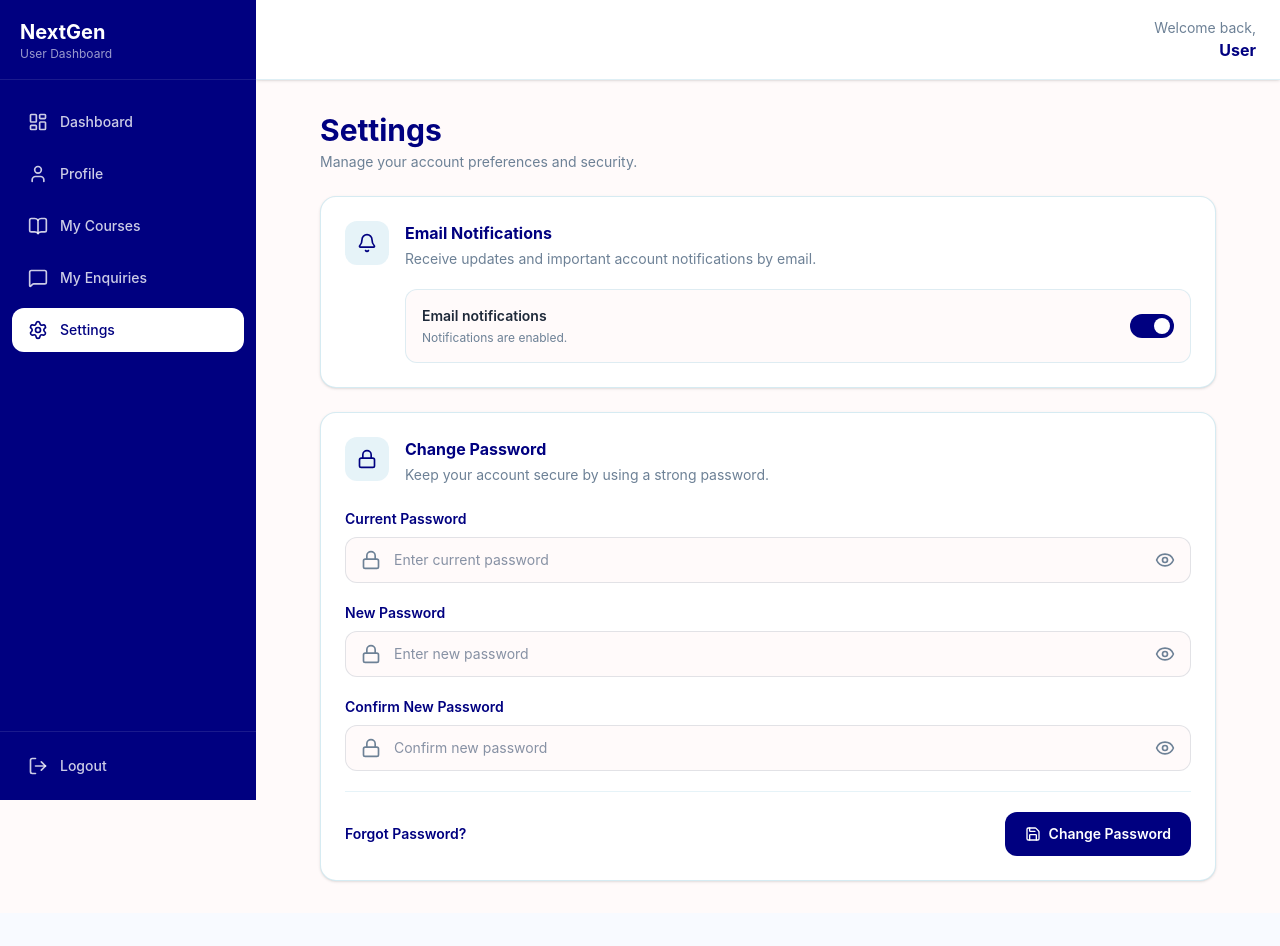
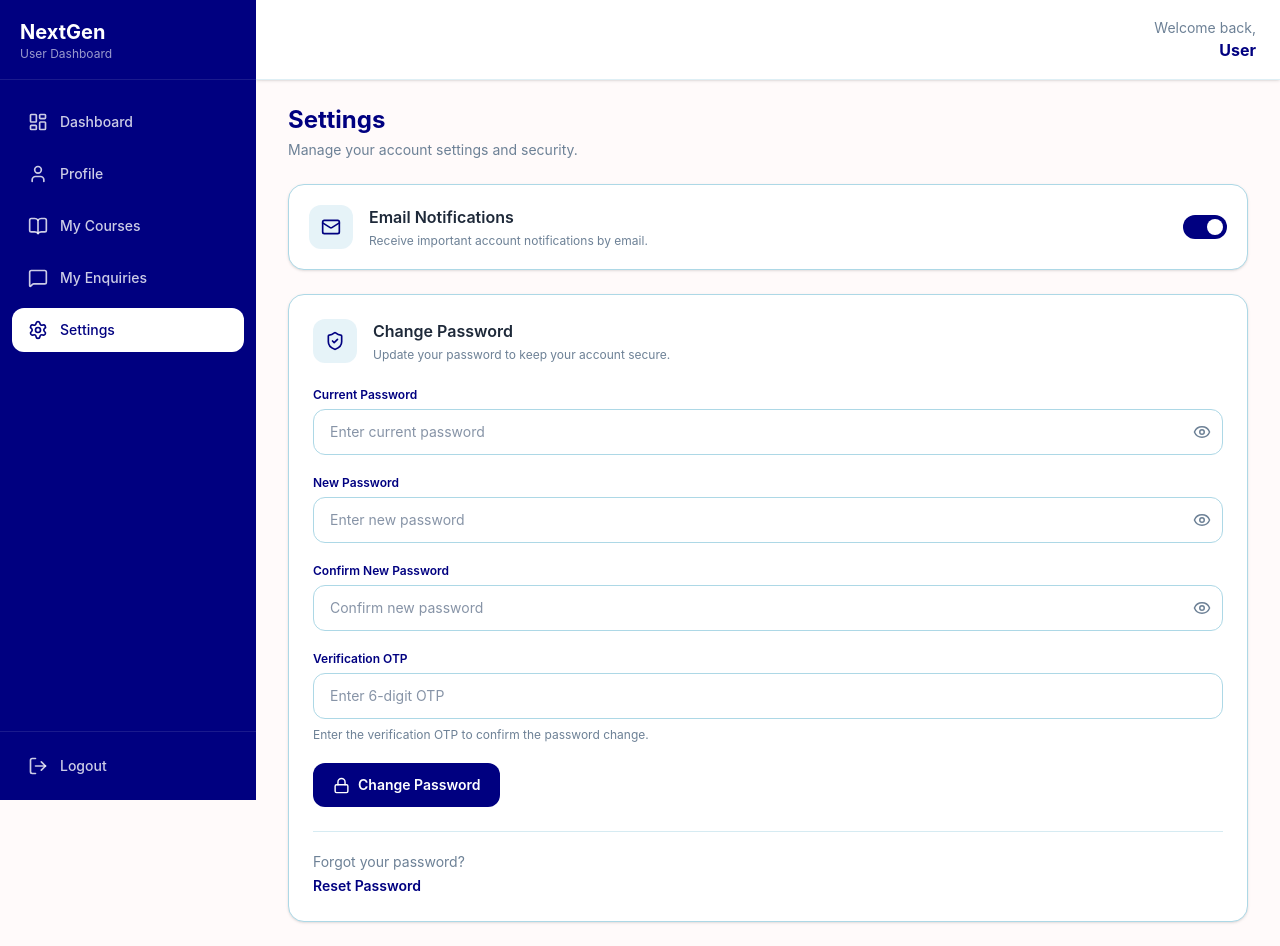
Before and after one commit to muskankumariedugaon/homepage, a React (Vite) app: page /user/settings in a window 1280 px wide. Before the commit the page ends 913 px from the top, so only its background shows below. Built offline with nearby package versions, Linux system fonts and the light colour scheme.

Commit message:
Refactor UserSettings component for password change

```diff
--- a/src/pages/UserSettings.jsx
+++ b/src/pages/UserSettings.jsx
@@ -1,31 +1,14 @@
 import { useState } from "react";
-import {
-  Bell,
-  Lock,
-  Eye,
-  EyeOff,
-  Save,
-  Loader2,
-  CheckCircle,
-  AlertCircle,
-} from "lucide-react";
 import { Link } from "react-router-dom";
-
-const API_BASE_URL =
-  "https://nextgen-backend-81fc.onrender.com/api";
+import { Eye, EyeOff, Lock, Mail, ShieldCheck } from "lucide-react";
 
 function UserSettings() {
-  const [emailNotifications, setEmailNotifications] =
-    useState(true);
+  const [emailNotifications, setEmailNotifications] = useState(true);
 
-  const [currentPassword, setCurrentPassword] =
-    useState("");
-
-  const [newPassword, setNewPassword] =
-    useState("");
-
-  const [confirmPassword, setConfirmPassword] =
-    useState("");
+  const [currentPassword, setCurrentPassword] = useState("");
+  const [newPassword, setNewPassword] = useState("");
+  const [confirmPassword, setConfirmPassword] = useState("");
+  const [otp, setOtp] = useState("");
 
   const [showCurrentPassword, setShowCurrentPassword] =
     useState(false);
@@ -37,26 +20,30 @@ function UserSettings() {
     useState(false);
 
   const [loading, setLoading] = useState(false);
+  const [message, setMessage] = useState("");
   const [error, setError] = useState("");
-  const [success, setSuccess] = useState("");
 
-  // ==========================================
-  // CHANGE PASSWORD
-  // ==========================================
+  const API_BASE_URL =
+    "https://nextgen-backend-81fc.onrender.com/api";
 
   const handleChangePassword = async (e) => {
     e.preventDefault();
 
+    setMessage("");
     setError("");
-    setSuccess("");
 
-    if (!currentPassword) {
-      setError("Please enter your current password.");
+    if (
+      !currentPassword ||
+      !newPassword ||
+      !confirmPassword ||
+      !otp
+    ) {
+      setError("Please fill all fields.");
       return;
     }
 
-    if (!newPassword) {
-      setError("Please enter your new password.");
+    if (otp !== "123456") {
+      setError("Invalid OTP.");
       return;
     }
 
@@ -67,20 +54,12 @@ function UserSettings() {
       return;
     }
 
-    if (!confirmPassword) {
+    if (newPassword !== confirmPassword) {
       setError(
-        "Please confirm your new password."
+        "New password and confirm password do not match."
       );
       return;
     }
-
-    if (newPassword !== confirmPassword) {
-      setError("New passwords do not match.");
-      return;
-    }
-
-    try {
-      setLoading(true);
 
     const token = localStorage.getItem("userToken");
 
@@ -91,18 +70,24 @@ function UserSettings() {
       return;
     }
 
+    try {
+      setLoading(true);
+
       const response = await fetch(
         `${API_BASE_URL}/auth/change-password`,
         {
           method: "PUT",
+
           headers: {
             "Content-Type": "application/json",
             Authorization: `Bearer ${token}`,
           },
+
           body: JSON.stringify({
             currentPassword,
             newPassword,
             confirmPassword,
+            otp,
           }),
         }
       );
@@ -116,13 +101,14 @@ function UserSettings() {
         );
       }
 
-      setSuccess(
-        "Password changed successfully."
+      setMessage(
+        "Password changed successfully. A confirmation email has been sent."
       );
 
       setCurrentPassword("");
       setNewPassword("");
       setConfirmPassword("");
+      setOtp("");
     } catch (error) {
       console.error(
         "Change Password Error:",
@@ -131,54 +117,45 @@ function UserSettings() {
 
       setError(
         error.message ||
-          "Failed to change password."
+          "Something went wrong. Please try again."
       );
     } finally {
       setLoading(false);
     }
   };
 
-  // ==========================================
-  // PASSWORD INPUT
-  // ==========================================
-
-  const PasswordInput = ({
+  const PasswordField = ({
     label,
     value,
     onChange,
-    showPassword,
-    setShowPassword,
+    show,
+    setShow,
     placeholder,
   }) => {
     return (
       <div>
-        <label className="mb-2 block text-sm font-semibold text-[#000080]">
+        <label className="mb-1.5 block text-xs font-semibold text-[#000080]">
           {label}
         </label>
 
         <div className="relative">
-          <Lock className="absolute left-4 top-1/2 h-5 w-5 -translate-y-1/2 text-[#6D8196]" />
-
           <input
-            type={showPassword ? "text" : "password"}
+            type={show ? "text" : "password"}
             value={value}
             onChange={onChange}
             placeholder={placeholder}
-            disabled={loading}
-            className="w-full rounded-xl border border-[#6D8196]/20 bg-[#FFFAFA] py-3 pl-12 pr-12 text-sm outline-none transition focus:border-[#000080] disabled:cursor-not-allowed disabled:opacity-60"
+            className="w-full rounded-xl border border-[#ADD8E6] bg-white px-4 py-3 pr-11 text-sm outline-none transition focus:border-[#000080]"
           />
 
           <button
             type="button"
-            onClick={() =>
-              setShowPassword(!showPassword)
-            }
-            className="absolute right-3 top-1/2 -translate-y-1/2 rounded-lg p-1 text-[#6D8196] hover:bg-[#ADD8E6]/20"
+            onClick={() => setShow(!show)}
+            className="absolute right-3 top-1/2 -translate-y-1/2 text-[#6D8196]"
           >
-            {showPassword ? (
-              <EyeOff className="h-5 w-5" />
+            {show ? (
+              <EyeOff size={18} />
             ) : (
-              <Eye className="h-5 w-5" />
+              <Eye size={18} />
             )}
           </button>
         </div>
@@ -186,56 +163,40 @@ function UserSettings() {
     );
   };
 
-  // ==========================================
-  // PAGE
-  // ==========================================
+  return (
+    <div className="min-h-screen bg-[#FFFAFA] px-4 py-6 sm:px-6 lg:px-8">
+      <div className="mx-auto max-w-5xl">
 
-  return (
-    <div className="min-h-screen bg-[#FFFAFA] p-4 sm:p-6 lg:p-8">
-      <div className="mx-auto max-w-4xl">
-
-        {/* HEADER */}
+        {/* Header */}
         <div className="mb-6">
-          <h1 className="text-2xl font-bold text-[#000080] sm:text-3xl">
+          <h1 className="text-2xl font-bold text-[#000080]">
             Settings
           </h1>
 
           <p className="mt-1 text-sm text-[#6D8196]">
-            Manage your account preferences and security.
+            Manage your account settings and security.
           </p>
         </div>
 
-        {/* EMAIL NOTIFICATIONS */}
-        <div className="mb-6 rounded-2xl border border-[#ADD8E6]/50 bg-white p-6 shadow-sm">
+        {/* Email Notifications */}
+        <div className="mb-6 rounded-2xl border border-[#ADD8E6] bg-white p-5 shadow-sm">
+          <div className="flex items-center justify-between gap-4">
 
-          <div className="flex items-start gap-4">
-
-            <div className="flex h-11 w-11 shrink-0 items-center justify-center rounded-xl bg-[#ADD8E6]/30">
-              <Bell className="h-5 w-5 text-[#000080]" />
+            <div className="flex items-center gap-4">
+              <div className="flex h-11 w-11 items-center justify-center rounded-xl bg-[#ADD8E6]/30 text-[#000080]">
+                <Mail size={20} />
               </div>
 
-            <div className="flex-1">
-              <h2 className="font-bold text-[#000080]">
+              <div>
+                <h2 className="font-semibold text-gray-800">
                   Email Notifications
                 </h2>
 
-              <p className="mt-1 text-sm text-[#6D8196]">
-                Receive updates and important account
-                notifications by email.
+                <p className="mt-1 text-xs text-[#6D8196]">
+                  Receive important account notifications
+                  by email.
                 </p>
-
-              <div className="mt-5 flex items-center justify-between rounded-xl border border-[#ADD8E6]/40 bg-[#FFFAFA] p-4">
-
-                <div>
-                  <p className="text-sm font-semibold text-gray-800">
-                    Email notifications
-                  </p>
-
-                  <p className="mt-1 text-xs text-[#6D8196]">
-                    {emailNotifications
-                      ? "Notifications are enabled."
-                      : "Notifications are disabled."}
-                  </p>
+              </div>
             </div>
 
             <button
@@ -250,7 +211,6 @@ function UserSettings() {
                   ? "bg-[#000080]"
                   : "bg-gray-300"
               }`}
-                  aria-label="Toggle email notifications"
             >
               <span
                 className={`absolute top-1 h-4 w-4 rounded-full bg-white transition ${
@@ -260,135 +220,134 @@ function UserSettings() {
                 }`}
               />
             </button>
-
           </div>
         </div>
 
+        {/* Security */}
+        <div className="rounded-2xl border border-[#ADD8E6] bg-white p-5 shadow-sm sm:p-6">
+
+          <div className="mb-6 flex items-center gap-4">
+            <div className="flex h-11 w-11 items-center justify-center rounded-xl bg-[#ADD8E6]/30 text-[#000080]">
+              <ShieldCheck size={20} />
+            </div>
+
+            <div>
+              <h2 className="font-semibold text-gray-800">
+                Change Password
+              </h2>
+
+              <p className="mt-1 text-xs text-[#6D8196]">
+                Update your password to keep your account
+                secure.
+              </p>
             </div>
           </div>
 
-        {/* CHANGE PASSWORD */}
-        <div className="rounded-2xl border border-[#ADD8E6]/50 bg-white p-6 shadow-sm">
-
-          <div className="flex items-start gap-4">
-
-            <div className="flex h-11 w-11 shrink-0 items-center justify-center rounded-xl bg-[#ADD8E6]/30">
-              <Lock className="h-5 w-5 text-[#000080]" />
-            </div>
-
-            <div className="flex-1">
-
-              <h2 className="font-bold text-[#000080]">
-                Change Password
-              </h2>
-
-              <p className="mt-1 text-sm text-[#6D8196]">
-                Keep your account secure by using a
-                strong password.
-              </p>
-
-            </div>
-
-          </div>
-
-          {/* ERROR */}
-          {error && (
-            <div className="mt-5 flex items-start gap-3 rounded-xl border border-red-200 bg-red-50 px-4 py-3 text-sm font-medium text-red-600">
-              <AlertCircle className="mt-0.5 h-5 w-5 shrink-0" />
-              <span>{error}</span>
-            </div>
-          )}
-
-          {/* SUCCESS */}
-          {success && (
-            <div className="mt-5 flex items-start gap-3 rounded-xl border border-green-200 bg-green-50 px-4 py-3 text-sm font-medium text-green-600">
-              <CheckCircle className="mt-0.5 h-5 w-5 shrink-0" />
-              <span>{success}</span>
-            </div>
-          )}
-
           <form
             onSubmit={handleChangePassword}
-            className="mt-6 space-y-5"
+            className="space-y-5"
           >
-
-            <PasswordInput
+            <PasswordField
               label="Current Password"
               value={currentPassword}
               onChange={(e) =>
                 setCurrentPassword(e.target.value)
               }
-              showPassword={
-                showCurrentPassword
-              }
-              setShowPassword={
-                setShowCurrentPassword
-              }
+              show={showCurrentPassword}
+              setShow={setShowCurrentPassword}
               placeholder="Enter current password"
             />
 
-            <PasswordInput
+            <PasswordField
               label="New Password"
               value={newPassword}
               onChange={(e) =>
                 setNewPassword(e.target.value)
               }
-              showPassword={showNewPassword}
-              setShowPassword={
-                setShowNewPassword
-              }
+              show={showNewPassword}
+              setShow={setShowNewPassword}
               placeholder="Enter new password"
             />
 
-            <PasswordInput
+            <PasswordField
               label="Confirm New Password"
               value={confirmPassword}
               onChange={(e) =>
-                setConfirmPassword(
-                  e.target.value
-                )
+                setConfirmPassword(e.target.value)
               }
-              showPassword={
-                showConfirmPassword
-              }
-              setShowPassword={
-                setShowConfirmPassword
-              }
+              show={showConfirmPassword}
+              setShow={setShowConfirmPassword}
               placeholder="Confirm new password"
             />
 
-            <div className="flex flex-col gap-3 border-t border-[#ADD8E6]/30 pt-5 sm:flex-row sm:items-center sm:justify-between">
+            {/* Fixed OTP */}
+            <div>
+              <label className="mb-1.5 block text-xs font-semibold text-[#000080]">
+                Verification OTP
+              </label>
 
-              <Link
-                to="/forgot"
-                className="text-sm font-semibold text-[#000080] hover:underline"
-              >
-                Forgot Password?
-              </Link>
+              <input
+                type="text"
+                inputMode="numeric"
+                maxLength={6}
+                value={otp}
+                onChange={(e) =>
+                  setOtp(
+                    e.target.value
+                      .replace(/\D/g, "")
+                      .slice(0, 6)
+                  )
+                }
+                placeholder="Enter 6-digit OTP"
+                className="w-full rounded-xl border border-[#ADD8E6] bg-white px-4 py-3 text-sm outline-none transition focus:border-[#000080]"
+              />
+
+              <p className="mt-2 text-xs text-[#6D8196]">
+                Enter the verification OTP to confirm
+                the password change.
+              </p>
+            </div>
+
+            {error && (
+              <div className="rounded-xl border border-red-200 bg-red-50 px-4 py-3 text-sm text-red-600">
+                {error}
+              </div>
+            )}
+
+            {message && (
+              <div className="rounded-xl border border-green-200 bg-green-50 px-4 py-3 text-sm text-green-600">
+                {message}
+              </div>
+            )}
 
             <button
               type="submit"
               disabled={loading}
-                className="flex items-center justify-center gap-2 rounded-xl bg-[#000080] px-5 py-3 text-sm font-semibold text-white transition hover:bg-[#000060] disabled:cursor-not-allowed disabled:opacity-60"
+              className="flex w-full items-center justify-center gap-2 rounded-xl bg-[#000080] px-5 py-3 text-sm font-semibold text-white transition hover:bg-[#080B78] disabled:cursor-not-allowed disabled:opacity-60 sm:w-auto"
             >
-                {loading ? (
-                  <>
-                    <Loader2 className="h-4 w-4 animate-spin" />
-                    Updating...
-                  </>
-                ) : (
-                  <>
-                    <Save className="h-4 w-4" />
-                    Change Password
-                  </>
-                )}
+              <Lock size={17} />
+
+              {loading
+                ? "Updating..."
+                : "Change Password"}
             </button>
+          </form>
+
+          {/* Forgot Password */}
+          <div className="mt-6 border-t border-[#ADD8E6]/50 pt-5">
+            <p className="text-sm text-[#6D8196]">
+              Forgot your password?
+            </p>
+
+            <Link
+              to="/user/forgot-password"
+              className="mt-1 inline-block text-sm font-semibold text-[#000080] hover:underline"
+            >
+              Reset Password
+            </Link>
+          </div>
 
         </div>
-
-          </form>
-        </div>
-
       </div>
     </div>
   );
```
Lines whose indentation alone changed are shown as unchanged.
